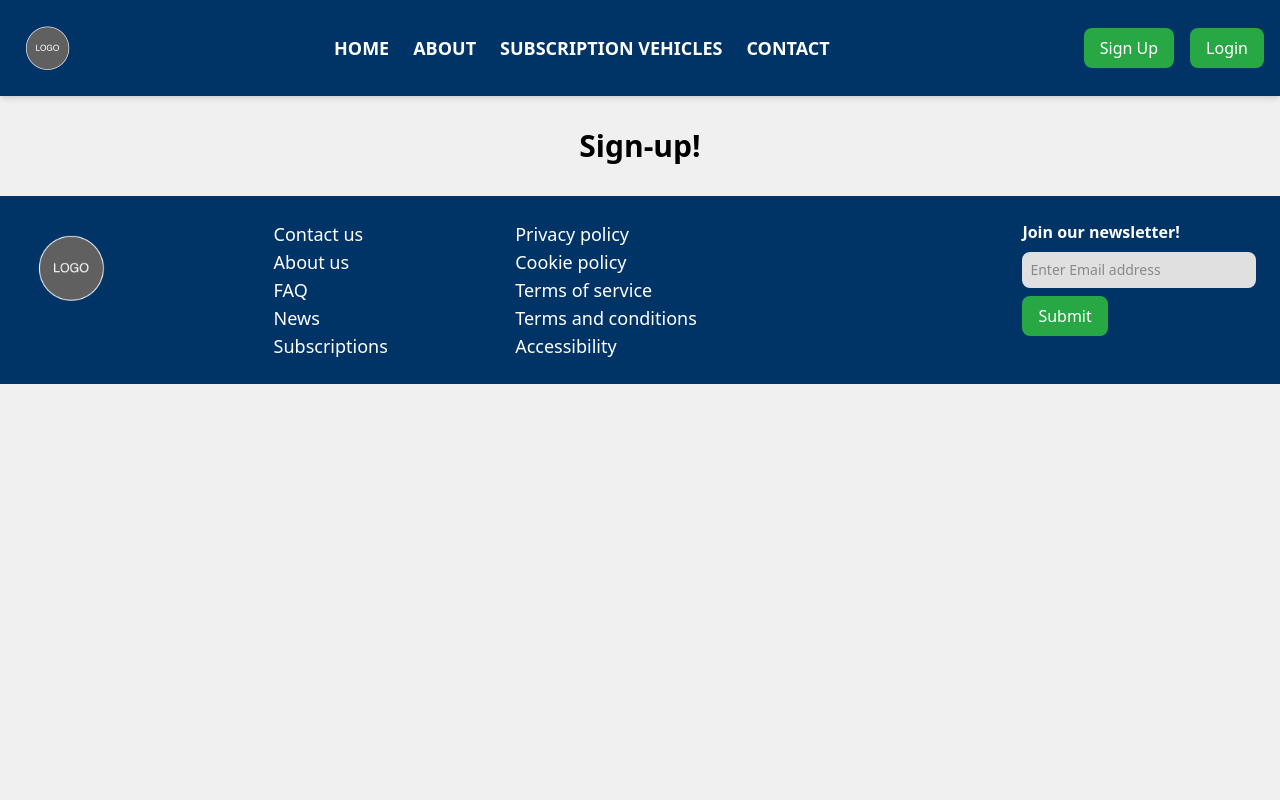
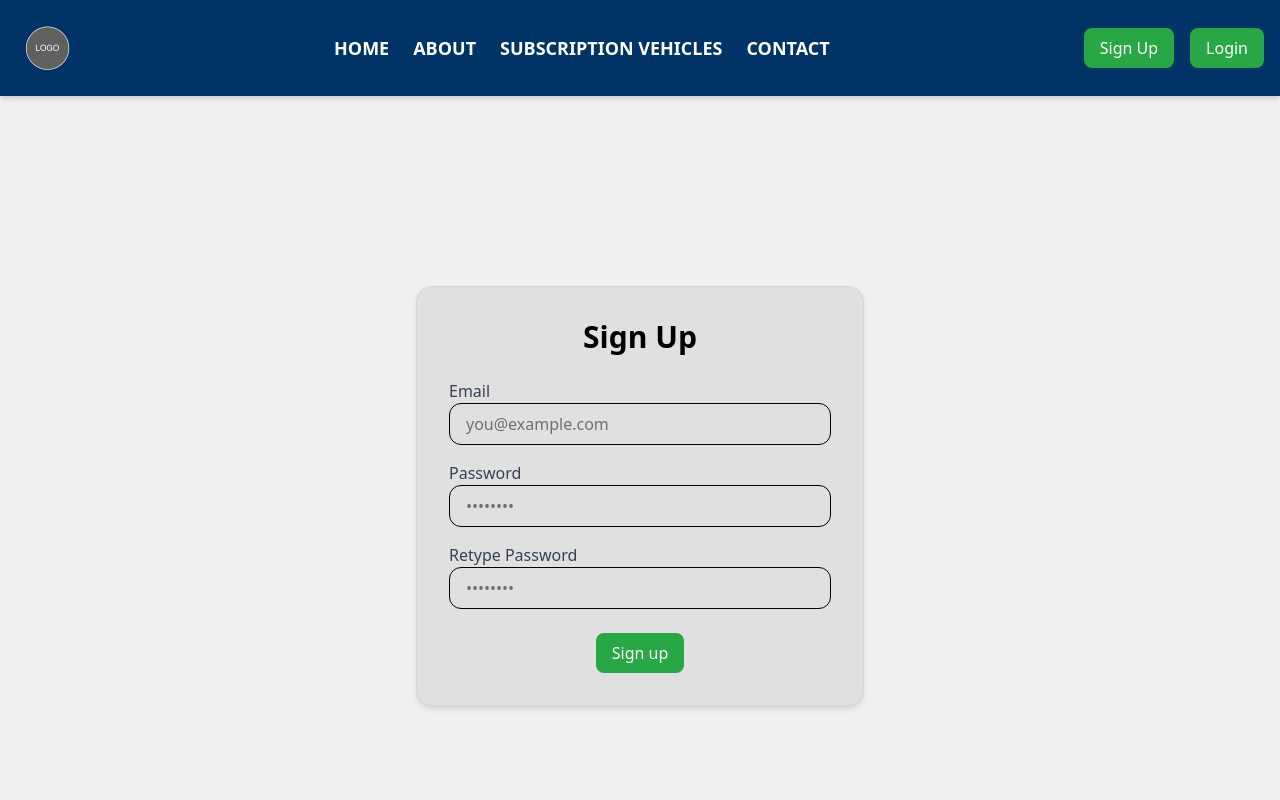
Before and after one commit to ctlaverick/RGVehicleSite, a React (Vite) app in the folder VehicleSite/: page /signup in a window 1280 px wide. Shown: the top 800 px of the page. Built offline with nearby package versions, Linux system fonts and the light colour scheme.

Commit message:
Update
added simple signup and login pages to add functionality later
fixed the main page so that the footer is always at the bottom and the page will be filled with empty content if there is none

```diff
--- a/VehicleSite/src/main.jsx
+++ b/VehicleSite/src/main.jsx
@@ -15,8 +15,9 @@ import FAQPage from './pages/FAQ';
 ReactDOM.createRoot(document.getElementById('root')).render(
   <React.StrictMode>
     <Router>
-      <div className='bg-background min-h-screen min-w-full'>
+      <div className='bg-background min-h-screen min-w-full flex flex-col'>
         <Components.Header />
+        <main className="flex-grow">
         <Routes>
           <Route path='/' element={<Home />} />
           <Route path='/about' element={<About />} />
@@ -35,6 +36,7 @@ ReactDOM.createRoot(document.getElementById('root')).render(
           <Route path='/accessibility' element={<Accessibility />} />
            */}
         </Routes>
+        </main>
         <Components.Footer />
       </div>
     </Router>
--- a/VehicleSite/src/pages/Login.jsx
+++ b/VehicleSite/src/pages/Login.jsx
@@ -3,9 +3,32 @@ import * as Components from '../components';
 
 const Login = () => {
   return (
-    <div className='p-8 text-center'>
-      <h1 className='text-3xl font-bold'>Login!</h1>
-    </div>
+    <div className="min-h-screen flex items-center justify-center">
+  <div className="bg-admin-background p-8 rounded-2xl shadow-md w-full max-w-md border border-gray-700">
+    <h1 className="text-3xl font-bold mb-6 text-center">Login</h1>
+    <form className="space-y-4">
+      <div>
+        <label className="block text-left font-medium text-gray-700">Email</label>
+        <input
+          type="email"
+          placeholder="you@example.com"
+          className="w-full px-4 py-2 border rounded-xl"
+        />
+      </div>
+      <div>
+        <label className="block text-left font-medium text-gray-700">Password</label>
+        <input
+          type="password"
+          placeholder="••••••••"
+          className="w-full px-4 py-2 border rounded-xl"
+        />
+      </div>
+      <div className="flex justify-center">
+        <Components.MainButton text="Log in" />
+      </div>
+    </form>
+  </div>
+</div>
   );
 };
 
--- a/VehicleSite/src/pages/Signup.jsx
+++ b/VehicleSite/src/pages/Signup.jsx
@@ -3,8 +3,39 @@ import * as Components from '../components';
 
 const Signup = () => {
   return (
-    <div className='p-8 text-center'>
-      <h1 className='text-3xl font-bold'>Sign-up!</h1>
+    <div className="min-h-screen flex items-center justify-center">
+      <div className="bg-admin-background p-8 rounded-2xl shadow-md w-full max-w-md border border-gray-300">
+        <h1 className="text-3xl font-bold mb-6 text-center">Sign Up</h1>
+        <form className="space-y-4">
+          <div>
+            <label className="block text-left font-medium text-gray-700">Email</label>
+            <input
+              type="email"
+              placeholder="you@example.com"
+              className="w-full px-4 py-2 border rounded-xl"
+            />
+          </div>
+          <div>
+            <label className="block text-left font-medium text-gray-700">Password</label>
+            <input
+              type="password"
+              placeholder="••••••••"
+              className="w-full px-4 py-2 border rounded-xl"
+            />
+          </div>
+          <div>
+            <label className="block text-left font-medium text-gray-700">Retype Password</label>
+            <input
+              type="password"
+              placeholder="••••••••"
+              className="w-full px-4 py-2 border rounded-xl"
+            />
+          </div>
+          <div className="flex justify-center">
+            <Components.MainButton text="Sign up" />
+          </div>
+        </form>
+      </div>
     </div>
   );
 };
```
